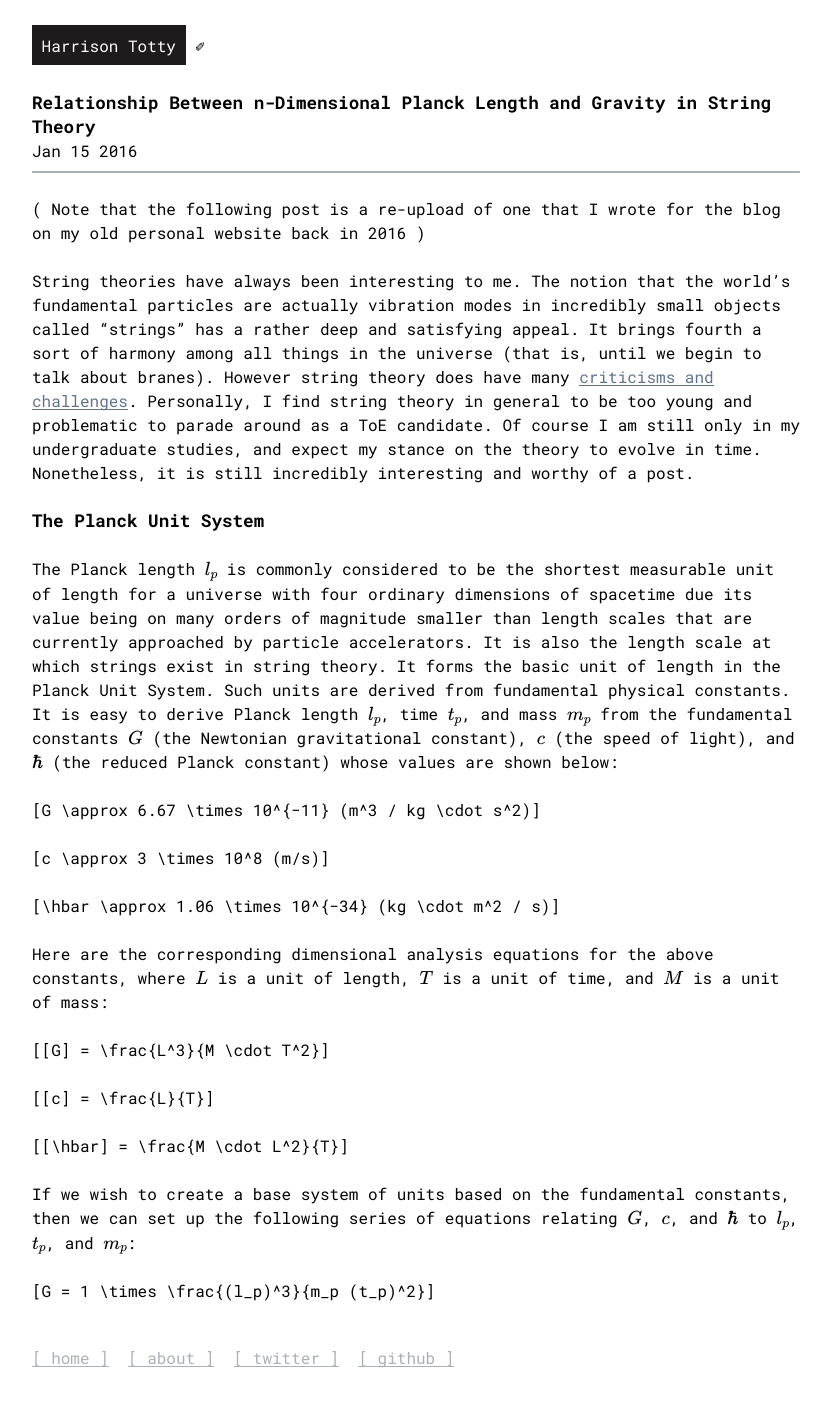
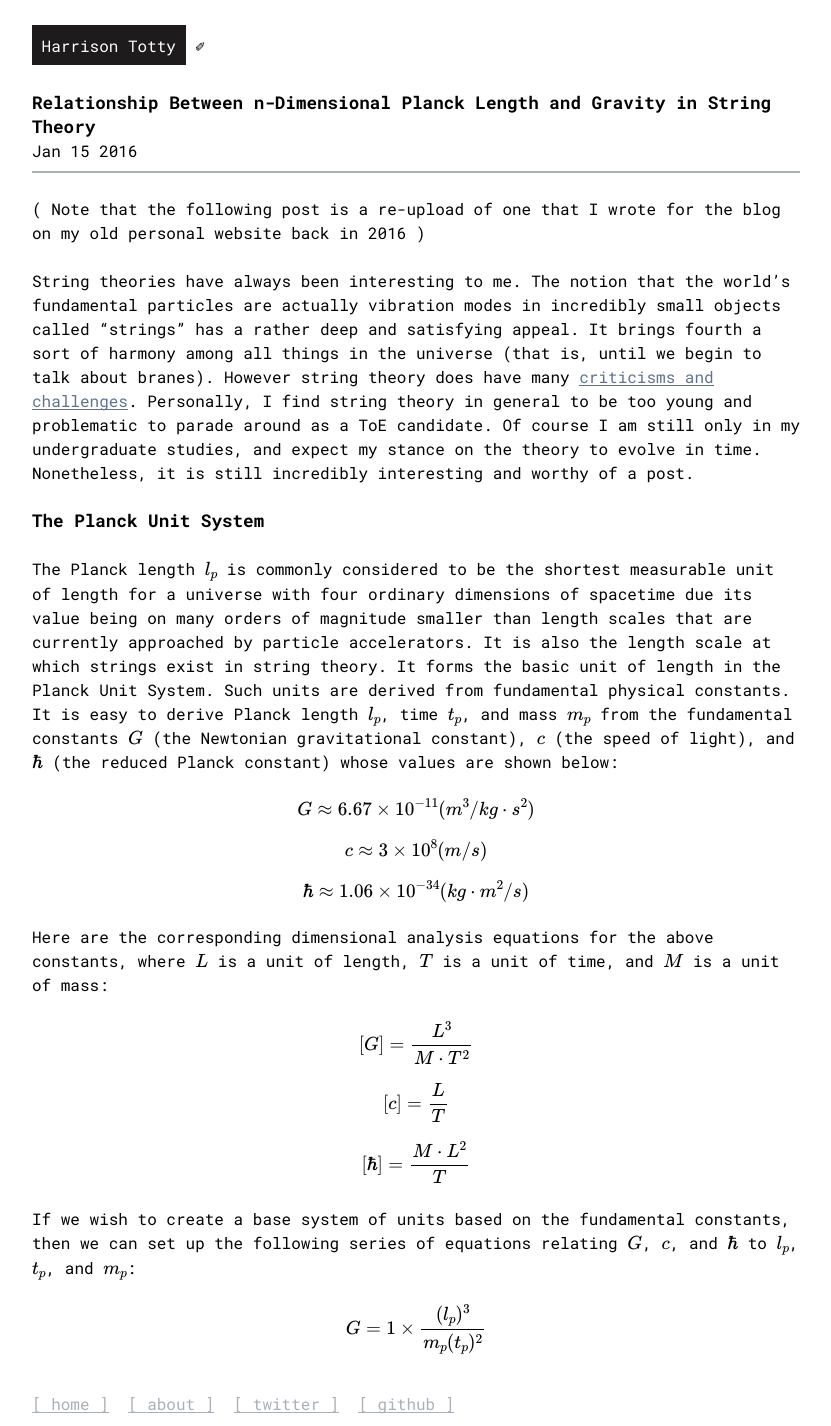
Before and after one commit to HarrisonTotty/harrisontotty.github.io, a Jekyll site: the page built from _posts/2016-01-15-planck-length-and-string-theory.md, in a window 1280 px wide. Shown: the whole page, without its empty margins (224-1055 px from the left). Built offline with Jekyll 4.4.1, drawn with Linux system fonts in a browser that asks for light colours; formulas are drawn with MathJax 3; before the commit the page ends 1380 px from its top, so only the background shows below that.

```diff
--- a/_posts/2016-01-15-planck-length-and-string-theory.md
+++ b/_posts/2016-01-15-planck-length-and-string-theory.md
@@ -13,22 +13,22 @@ String theories have always been interesting to me. The notion that the world's
 
 The Planck length $$l_p$$ is commonly considered to be the shortest measurable unit of length for a universe with four ordinary dimensions of spacetime due its value being on many orders of magnitude smaller than length scales that are currently approached by particle accelerators. It is also the length scale at which strings exist in string theory. It forms the basic unit of length in the Planck Unit System. Such units are derived from fundamental physical constants. It is easy to derive Planck length $$l_p$$, time $$t_p$$, and mass $$m_p$$ from the fundamental constants $$G$$ (the Newtonian gravitational constant), $$c$$ (the speed of light), and $$\hbar$$ (the reduced Planck constant) whose values are shown below:
 
-\[G \approx 6.67 \times 10^{−11}    (m^3 / kg \cdot s^2)\]
+$$G \approx 6.67 \times 10^{−11}    (m^3 / kg \cdot s^2)$$
 
-\[c \approx 3 \times 10^8    (m/s)\]
+$$c \approx 3 \times 10^8    (m/s)$$
 
-\[\hbar \approx 1.06 \times 10^{−34}    (kg \cdot m^2 / s)\]
+$$\hbar \approx 1.06 \times 10^{−34}    (kg \cdot m^2 / s)$$
 
 Here are the corresponding dimensional analysis equations for the above constants, where $$L$$ is a unit of length, $$T$$ is a unit of time, and $$M$$ is a unit of mass:
 
-\[[G] = \frac{L^3}{M \cdot T^2}\]
+$$[G] = \frac{L^3}{M \cdot T^2}$$
 
-\[[c] = \frac{L}{T}\]
+$$[c] = \frac{L}{T}$$
 
-\[[\hbar] = \frac{M \cdot L^2}{T}\]
+$$[\hbar] = \frac{M \cdot L^2}{T}$$
 
 If we wish to create a base system of units based on the fundamental constants, then we can set up the following series of equations relating $$G$$, $$c$$, and $$\hbar$$ to $$l_p$$, $$t_p$$, and $$m_p$$:
 
-\[G = 1 \times \frac{(l_p)^3}{m_p (t_p)^2}\]
+$$G = 1 \times \frac{(l_p)^3}{m_p (t_p)^2}$$
 
 {% endraw %}
```
